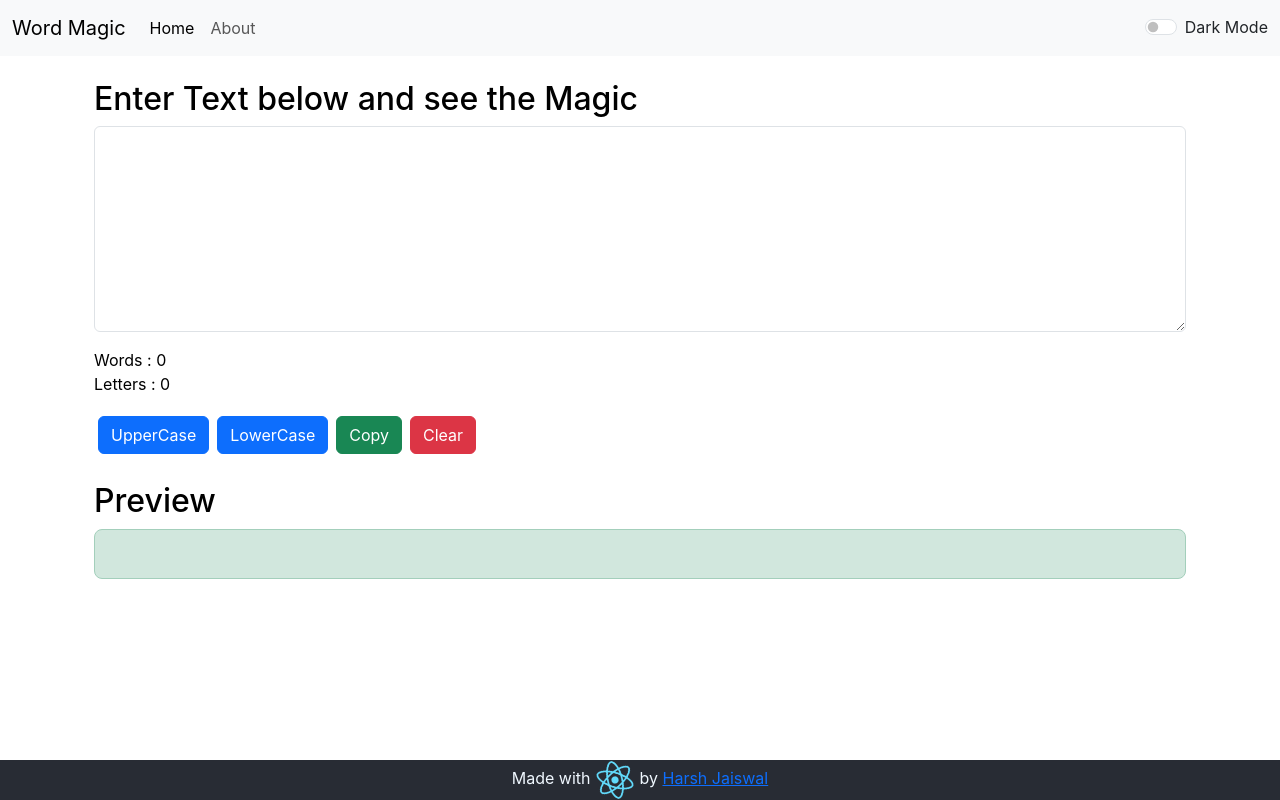
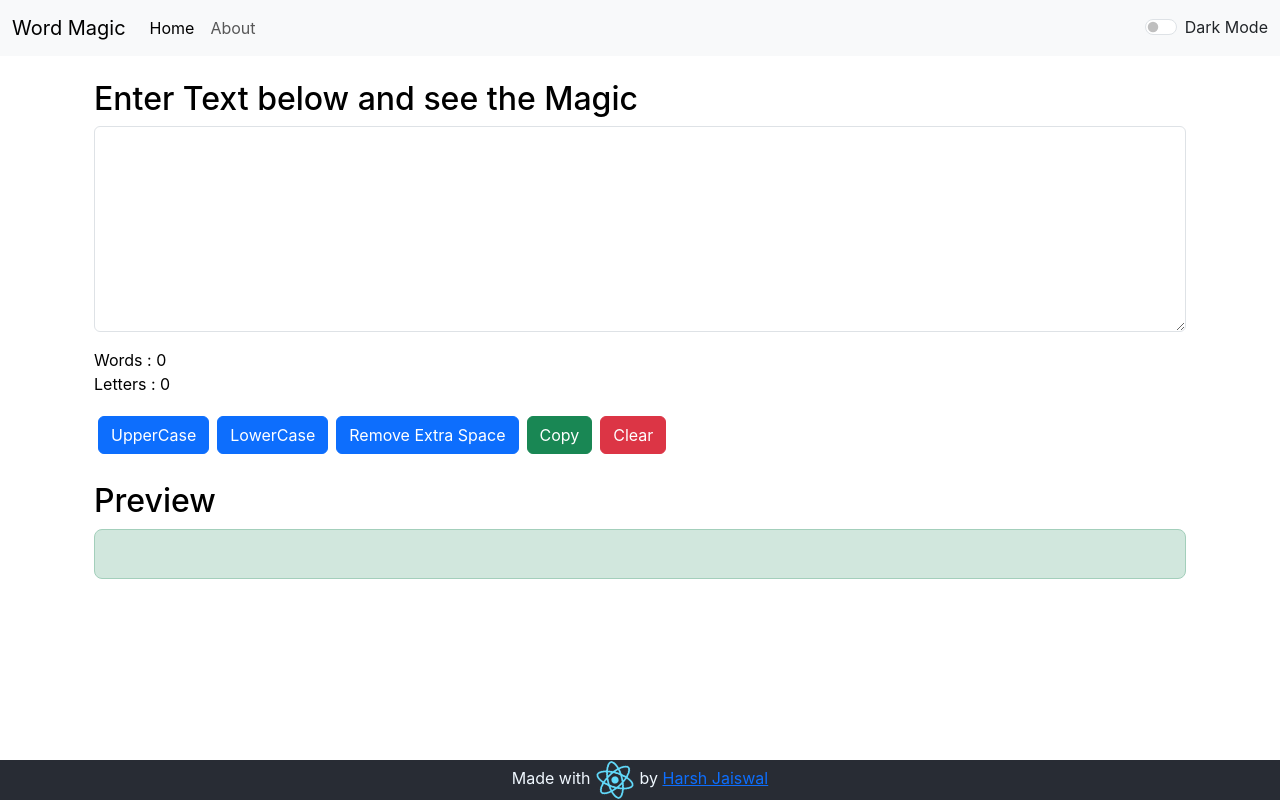
Before and after one commit to dev-harsh/WordMagic, a React (Create React App) app: page / in a window 1280 px wide. Built offline with nearby package versions, Linux system fonts and the light colour scheme.

Commit message:
Remove extra space button added

```diff
--- a/src/Component/TextArea.js
+++ b/src/Component/TextArea.js
@@ -27,12 +27,18 @@ export default function TextArea(props) {
         }
         else
         {
-            return text.trim().split(" ").length;
+            // using regex
+            return text.split(/[ ]+/).join(" ").trim().split(" ").length;
         }
     }
 
     const copyText = () =>{
         navigator.clipboard.writeText(text);
+    }
+
+    const removeSpace = () =>{
+        let newText=text.split(/[ ]+/)
+        setText(newText.join(" "));
     }
 
 
@@ -88,6 +94,7 @@ export default function TextArea(props) {
                 <div className="container">
                     <button type="button" className="btn btn-primary m-1 px" onClick={upperCase}>UpperCase</button>
                     <button type="button" className="btn btn-primary m-1 px" onClick={lowerCase}>LowerCase</button>
+                    <button type="button" className="btn btn-primary m-1 px" onClick={removeSpace}>Remove Extra Space</button>
                     <button type="button" className="btn btn-success m-1 px" onClick={copyText}>Copy</button>
                     <button type="button" className="btn btn-danger m-1 px" onClick={clear}>Clear</button>
                 </div>
```
